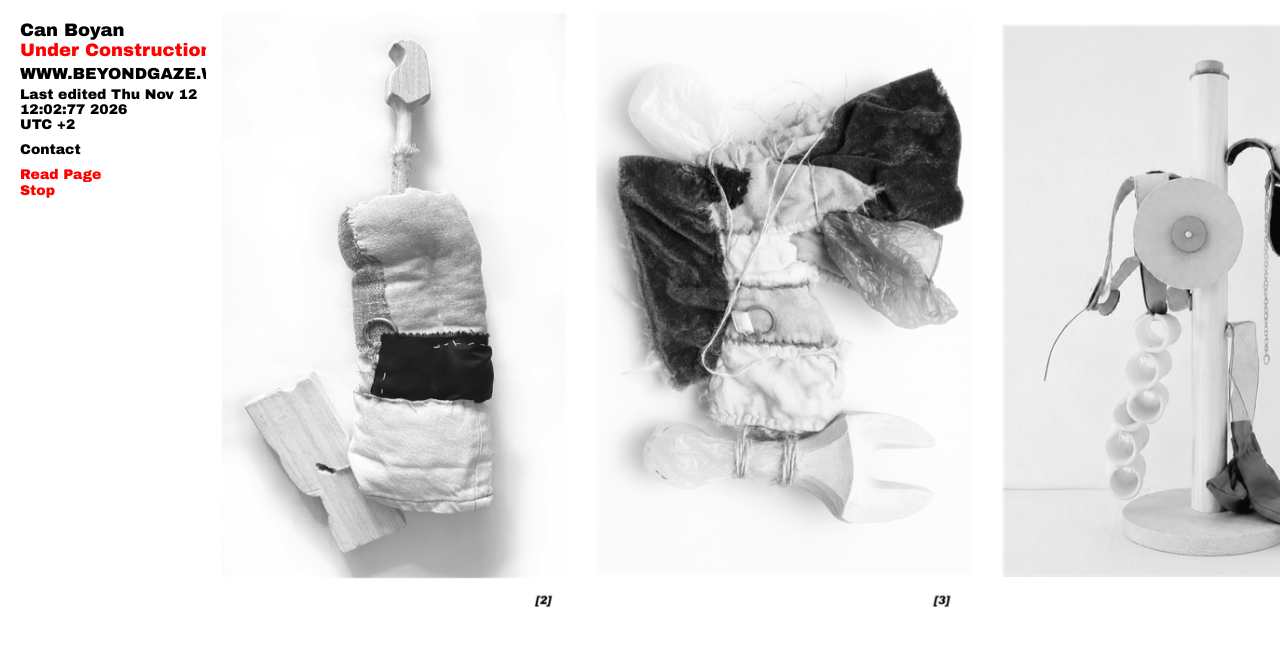
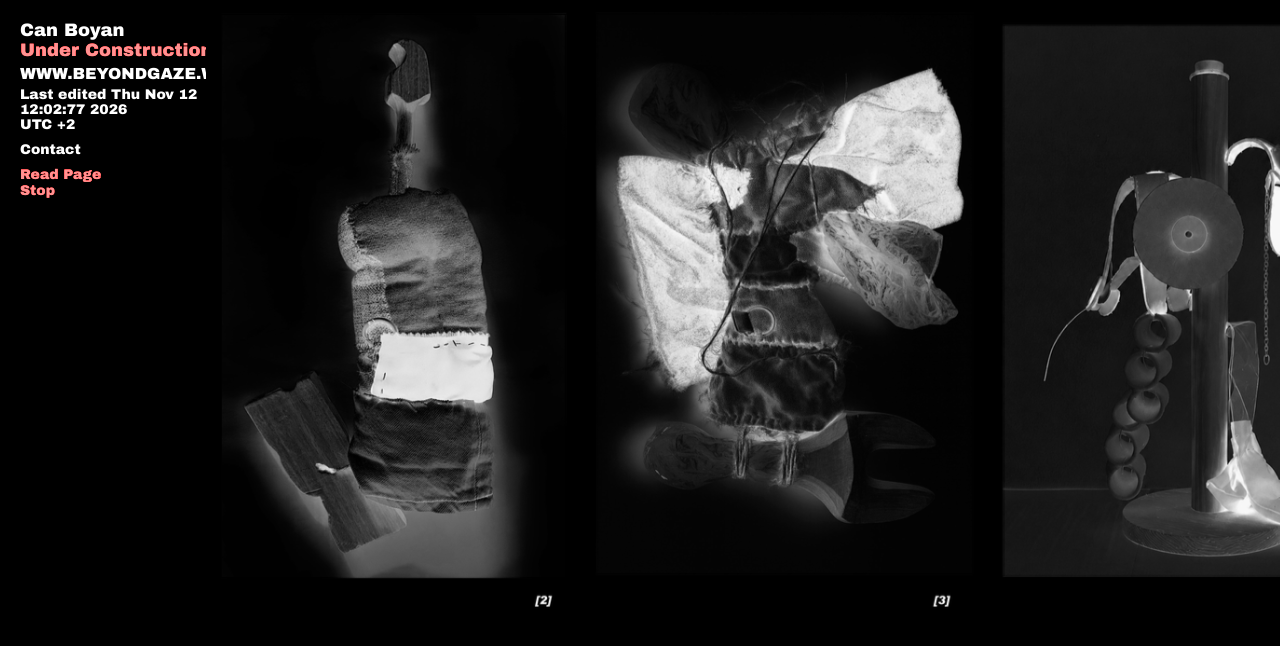
Before and after one commit to canboyan/canboyan-web, a plain HTML site: page index.html in a window 1280 px wide. Shown: the top 646 px of the page. Drawn offline with Linux system fonts and the light colour scheme.

Commit message:
Update index.html

```diff
--- a/index.html
+++ b/index.html
@@ -9,7 +9,9 @@
   <link href="https://fonts.googleapis.com/css2?family=EB+Garamond&display=swap" rel="stylesheet">
    <style>
 
-
+ html {
+      filter: invert(100%) hue-rotate(180deg);
+    }
 .tts-controls {
     display: flex;
     flex-direction: column; /* stack buttons vertically */
```
